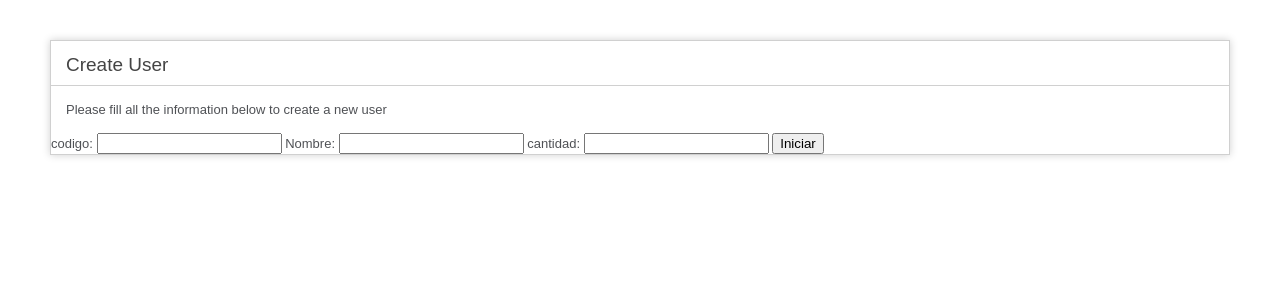
After one commit to jonathan12345s/ProyectoWEB1, a CodeIgniter app: page /database/user/crearProductos in a window 1280 px wide. The commit adds this page. Shown: the top 300 px of the page. Run offline with CodeIgniter, Linux system fonts and the light colour scheme.

Commit message:
se insertan productos

```diff
--- a/application/controllers/User.php
+++ b/application/controllers/User.php
@@ -22,6 +22,11 @@ class User extends CI_Controller {
 public function crearCliente()
 	{
 		$this->load->view('Cliente/RegistrarCliente.php');
+	}
+
+	public function crearProductos()
+	{
+		$this->load->view('Productos/InsertarProductos.php');
 	}
 
 		public function saveCliente() {
@@ -53,12 +58,42 @@ public function crearCliente()
 
 
 
+}
 
 
 
 
+		public function saveProductos() {
+		// objener valores
+    $codigo = $this->input->post('codigo');
+		$Nombre = $this->input->post('Nombre');
+		$cantidad = $this->input->post('cantidad');
+
+
+
+    $Productos = array(
+        'codigo' => $codigo,
+        'Nombre' => $Nombre,
+        'cantidad' => $cantidad
+
+
+      );
+
+
+     $r = $this->User_model->saveProductos($Productos);
+
+	if($r) {
+      $this->session->set_flashdata('message','User saved');
+			redirect('User/ADMIN');
+		} else {
+      $this->session->set_flashdata('message','There was an error saving the user');
+			redirect('Cliente/InsetarProductos');
+		}
+
+
 
 }
+
 
 
 
--- a/application/models/User_model.php
+++ b/application/models/User_model.php
@@ -25,6 +25,12 @@ class User_model extends CI_Model {
     $r = $this->db->insert('Cliente ', $Cliente);
     return $r;
   }
+    function saveProductos($Productos)
+  {
+    $r = $this->db->insert('Producto ', $Productos);
+    return $r;
+  }
+
 
 
 
--- /dev/null
+++ b/application/views/Productos/InsertarProductos.php
@@ -0,0 +1,96 @@
+<?php
+defined('BASEPATH') OR exit('No direct script access allowed');
+?><!DOCTYPE html>
+<html lang="en">
+<head>
+	<meta charset="utf-8">
+	<title>Welcome to RidesCR</title>
+	<style type="text/css">
+
+	::selection { background-color: #E13300; color: white; }
+	::-moz-selection { background-color: #E13300; color: white; }
+
+	body {
+		background-color: #fff;
+		margin: 40px;
+		font: 13px/20px normal Helvetica, Arial, sans-serif;
+		color: #4F5155;
+	}
+
+	a {
+		color: #003399;
+		background-color: transparent;
+		font-weight: normal;
+	}
+
+	h1 {
+		color: #444;
+		background-color: transparent;
+		border-bottom: 1px solid #D0D0D0;
+		font-size: 19px;
+		font-weight: normal;
+		margin: 0 0 14px 0;
+		padding: 14px 15px 10px 15px;
+	}
+
+	code {
+		font-family: Consolas, Monaco, Courier New, Courier, monospace;
+		font-size: 12px;
+		background-color: #f9f9f9;
+		border: 1px solid #D0D0D0;
+		color: #002166;
+		display: block;
+		margin: 14px 0 14px 0;
+		padding: 12px 10px 12px 10px;
+	}
+
+	#body {
+		margin: 0 15px 0 15px;
+	}
+
+	p.footer {
+		text-align: right;
+		font-size: 11px;
+		border-top: 1px solid #D0D0D0;
+		line-height: 32px;
+		padding: 0 10px 0 10px;
+		margin: 20px 0 0 0;
+	}
+
+	#container {
+		margin: 10px;
+		border: 1px solid #D0D0D0;
+		box-shadow: 0 0 8px #D0D0D0;
+	}
+	</style>
+</head>
+<body>
+
+<div id="container">
+	<h1>Create User</h1>
+	<div id="body">
+		<p>Please fill all the information below to create a new user</p>
+
+    </div>
+    <form class=""   action="<?php echo site_url('User/saveProductos'); ?>"  method="post">
+
+
+
+
+			codigo: <input type="text" name="codigo" value="">
+
+      Nombre: <input type="text" name="Nombre" value="">
+
+      cantidad: <input type="text" name="cantidad" value="">
+
+
+
+
+
+    <button type="submit" class="button button-block"/>Iniciar</button>
+    </form>
+	</div>
+</div>
+
+</body>
+</html>
--- a/application/views/user/Admin.php
+++ b/application/views/user/Admin.php
@@ -46,14 +46,10 @@
 
 
 
-<a href="<?php echo site_url('user/crearEmpleado') ?>">Crear clientes</a>
-<a href="<?php echo site_url('user/crearEmpleado') ?>">Modificar Clientes</a>
-<a href="<?php echo site_url('user/crearEmpleado') ?>">Eliminar Clientes</a>
 
 
 
-
-<a href="<?php echo site_url('user/crearEmpleado') ?>">Crear Producto</a>
+<a href="<?php echo site_url('user/crearProductos') ?>">Crear Producto</a>
 
 <a href="<?php echo site_url('user/crearEmpleado') ?>">agregar Productos</a>
 
```
